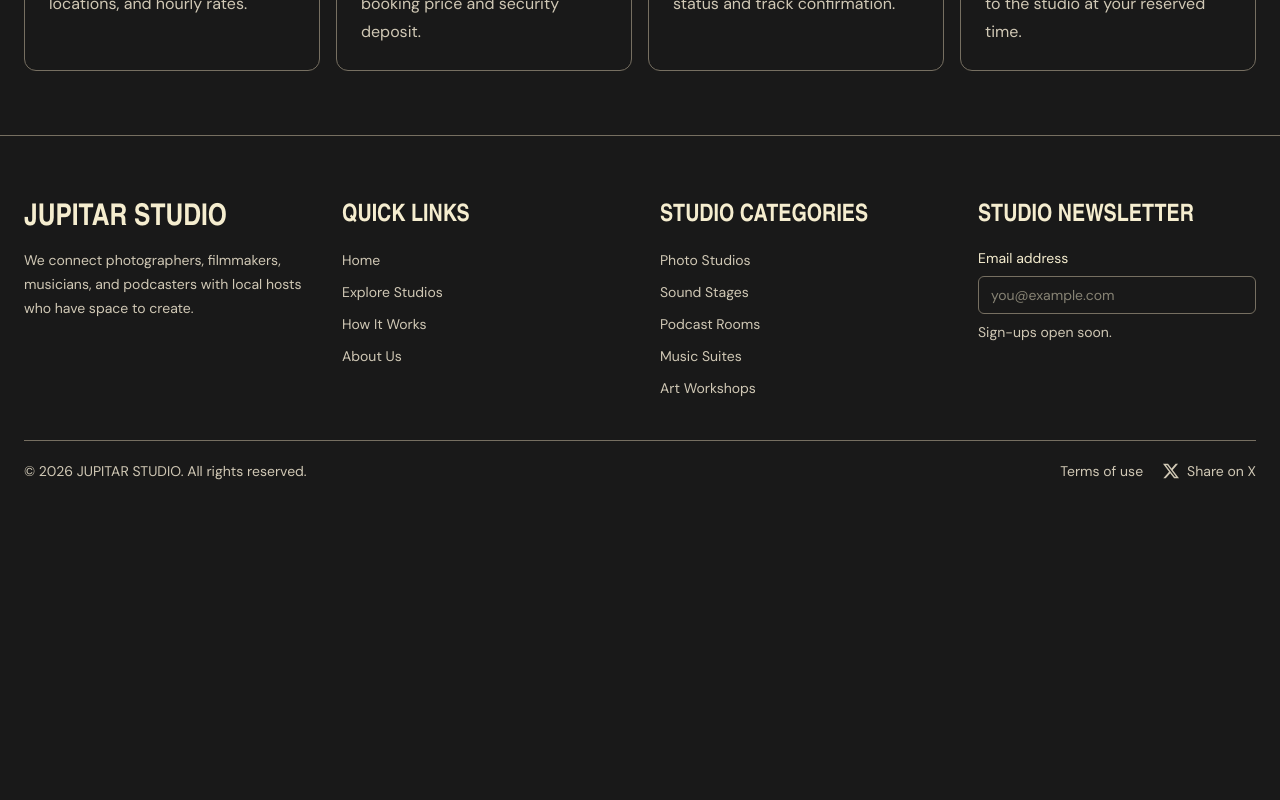
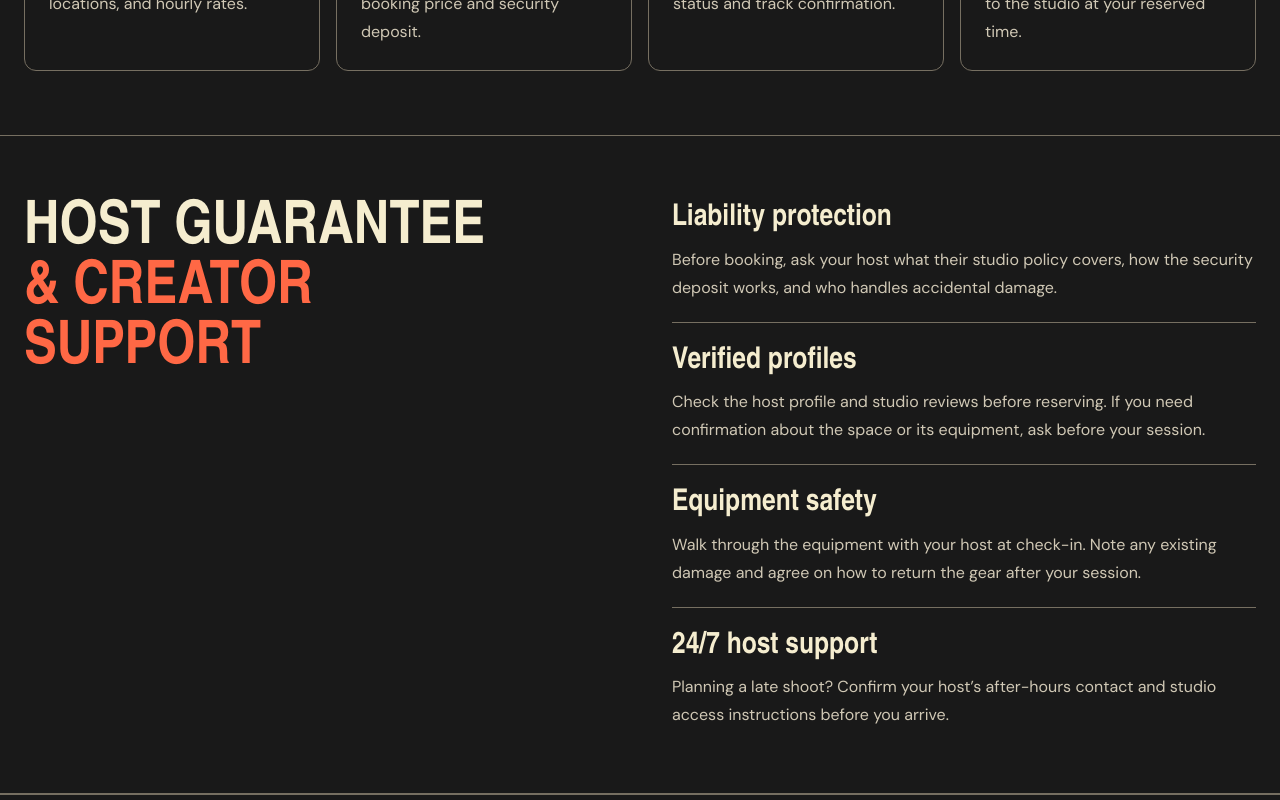
Before and after one commit to abdullah-yousuf-26/jupitar-studio-client, a Next.js app: page / in a window 1280 px wide. Shown: the part 1880-2680 px from the top of the page. Before the commit the page ends 2425 px from the top, so only its background shows below. Built offline with nearby package versions, Linux system fonts and the light colour scheme; no server answers; a web font is replaced by a local one.

Commit message:
feat: add host guarantee and creator support section

```diff
--- a/src/app/page.tsx
+++ b/src/app/page.tsx
@@ -3,6 +3,7 @@ import HeroSlider from "@/components/hero-slider";
 import FeaturedStudios from "@/components/featured-studios";
 import StudioCategories from "@/components/studio-categories";
 import HowBookingWorks from "@/components/how-booking-works";
+import HostCreatorSupport from "@/components/host-creator-support";
 
 export default function Home() {
   return (
@@ -26,6 +27,7 @@ export default function Home() {
       <FeaturedStudios />
       <StudioCategories />
       <HowBookingWorks />
+      <HostCreatorSupport />
     </main>
   );
 }
--- /dev/null
+++ b/src/components/host-creator-support.tsx
@@ -0,0 +1,55 @@
+const supportTopics = [
+  {
+    title: "Liability protection",
+    description:
+      "Before booking, ask your host what their studio policy covers, how the security deposit works, and who handles accidental damage.",
+  },
+  {
+    title: "Verified profiles",
+    description:
+      "Check the host profile and studio reviews before reserving. If you need confirmation about the space or its equipment, ask before your session.",
+  },
+  {
+    title: "Equipment safety",
+    description:
+      "Walk through the equipment with your host at check-in. Note any existing damage and agree on how to return the gear after your session.",
+  },
+  {
+    title: "24/7 host support",
+    description:
+      "Planning a late shoot? Confirm your host’s after-hours contact and studio access instructions before you arrive.",
+  },
+];
+
+export default function HostCreatorSupport() {
+  return (
+    <section
+      aria-labelledby="support-heading"
+      className="border-y border-[var(--border)] bg-[var(--page)]"
+    >
+      <div className="mx-auto grid max-w-7xl gap-8 px-4 py-12 sm:px-6 lg:grid-cols-2 lg:gap-16 lg:py-16">
+        <h2
+          id="support-heading"
+          className="studio-heading max-w-lg text-5xl leading-none uppercase sm:text-6xl"
+        >
+          Host Guarantee
+          <br />
+          <span className="text-[var(--accent)]">&amp; Creator Support</span>
+        </h2>
+
+        <dl className="divide-y divide-[var(--border)]">
+          {supportTopics.map((topic) => (
+            <div key={topic.title} className="py-5 first:pt-0 last:pb-0">
+              <dt className="studio-heading text-3xl leading-tight">
+                {topic.title}
+              </dt>
+              <dd className="mt-2 leading-7 text-[var(--muted)]">
+                {topic.description}
+              </dd>
+            </div>
+          ))}
+        </dl>
+      </div>
+    </section>
+  );
+}
```
